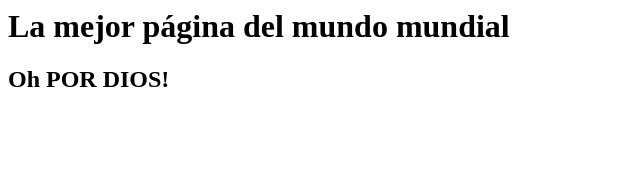
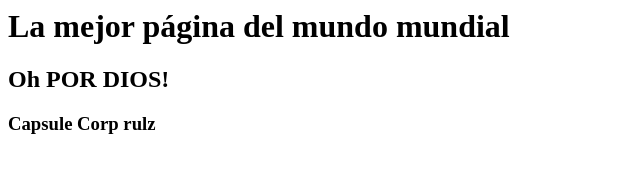
Before and after one commit to Yuuanother/Practice, a plain HTML site: page index.html in a window 1280 px wide. Shown: the whole page, without its empty margins (0-640 px from the left). Drawn offline with Linux system fonts and the light colour scheme.

Commit message:
agregue un h3

```diff
--- a/index.html
+++ b/index.html
@@ -6,6 +6,7 @@
 <body>
     <h1>La mejor página del mundo mundial</h1>
     <h2>Oh POR DIOS!</h2>
+    <h3>Capsule Corp rulz</h3>
     <script src="app.js"></script>
 </body>
 
```
